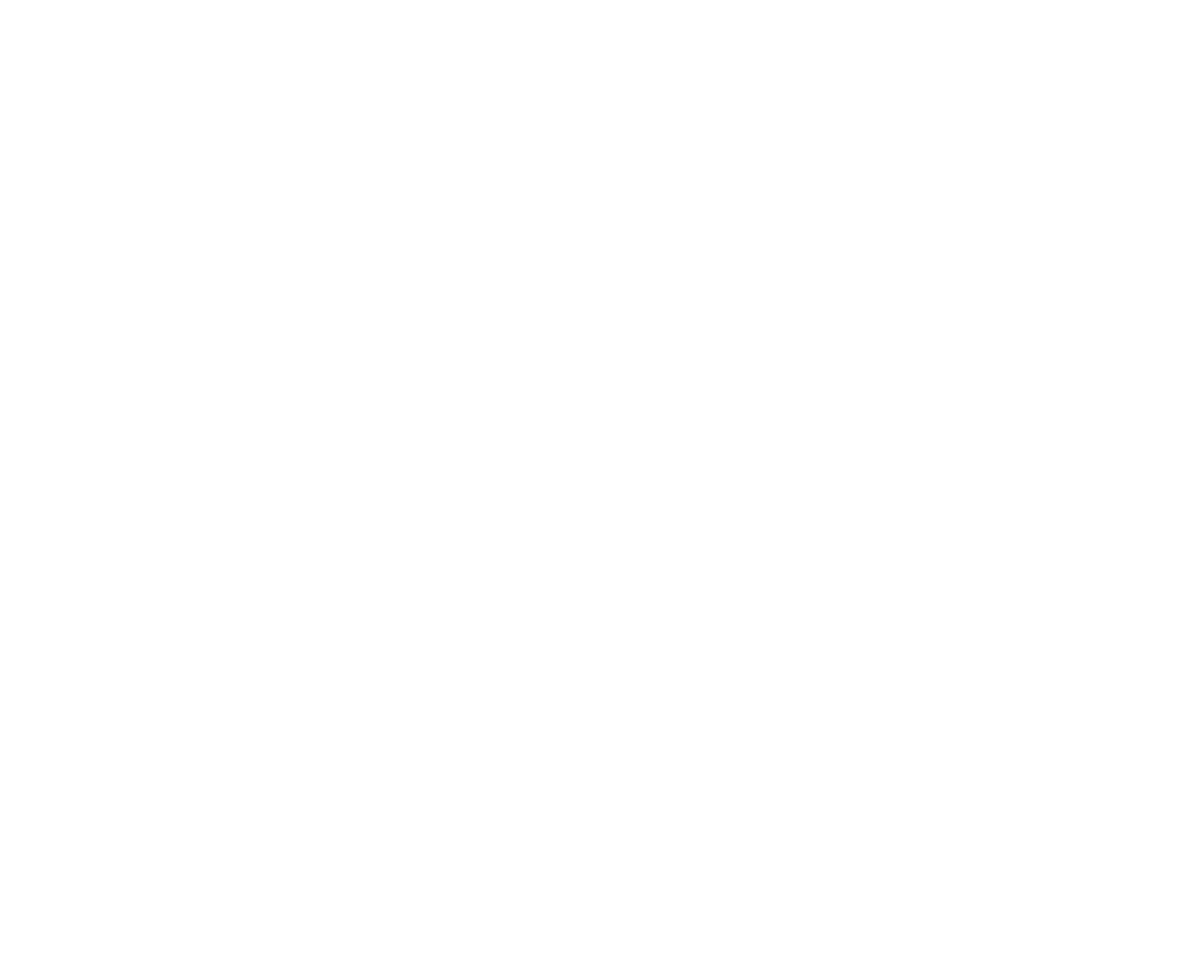
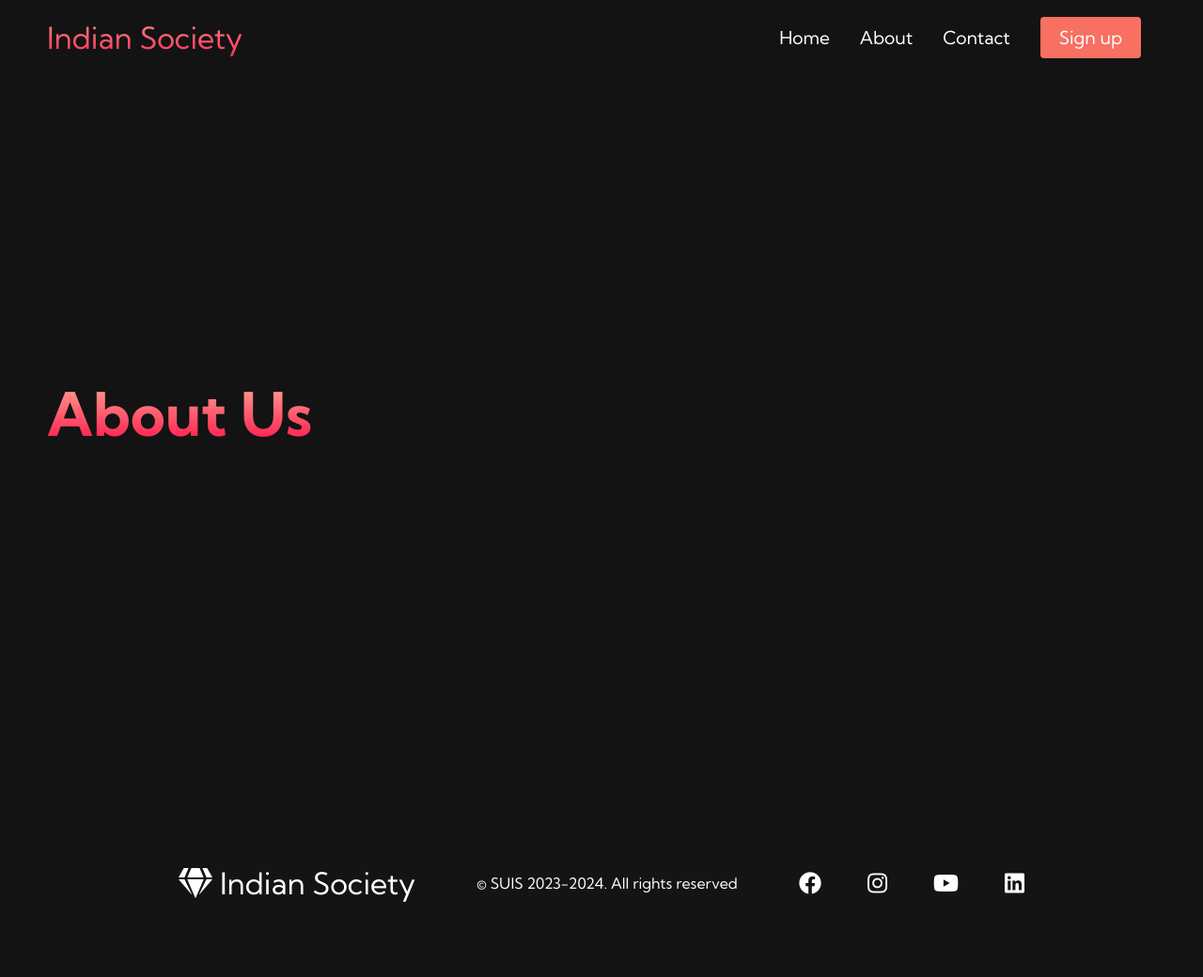
Before and after one commit to javagalxarnav/IndianSocWebsite, a plain HTML site: page about_us.html in a window 1280 px wide. Shown: the whole page at 94% size. Before the commit the page ends 800 px from the top, so only its background shows below. Drawn offline with Linux system fonts and the light colour scheme.

Commit message:
Contact, About, Home Pages

```diff
--- a/about_us.html
+++ b/about_us.html
@@ -0,0 +1,101 @@
+<!DOCTYPE html>
+<html lang="en">
+<head>
+    <meta charset="UTF-8" />
+    <meta name="viewport" content="width=device-width, initial-scale=1.0" />
+    <title>Indian Society - About Us</title>
+    <link rel="stylesheet" href="styles.css" />
+    <link
+            rel="stylesheet"
+            href="https://use.fontawesome.com/releases/v5.14.0/css/all.css"
+            integrity="sha384-HzLeBuhoNPvSl5KYnjx0BT+WB0QEEqLprO+NBkkk5gbc67FTaL7XIGa2w1L0Xbgc"
+            crossorigin="anonymous"
+    />
+    <link
+            href="https://fonts.googleapis.com/css2?family=Kumbh+Sans:wght@400;700&display=swap"
+            rel="stylesheet"
+    />
+</head>
+<body>
+<!-- Navbar Section -->
+<nav class="navbar">
+    <div class="navbar__container">
+        <a href="index.html" id="navbar__logo"></i>Indian Society</a>
+        <div class="navbar__toggle" id="mobile-menu">
+            <span class="bar"></span> <span class="bar"></span>
+            <span class="bar"></span>
+        </div>
+        <ul class="navbar__menu">
+            <li class="navbar__item">
+                <a href="index.html" class="navbar__links">Home</a>
+            </li>
+            <li class="navbar__item">
+                <a href="about_us.html" class="navbar__links">About </a>
+            </li>
+            <li class="navbar__item">
+                <a href="contact_us.html" class="navbar__links">Contact </a>
+            </li>
+            <li class="navbar__btn"><a href="https://su.sheffield.ac.uk/activities/view/indian-society?activity=76" class="button">Sign up</a></li>
+        </ul>
+    </div>
+</nav>
+
+<!-- Hero Section -->
+<div class="main">
+    <div class="main__container">
+        <div class="main__content">
+            <h1>About Us</h1>
+        </div>
+    </div>
+
+    <!-- Services Section -->
+
+    <!-- Footer Section -->
+    <div class="footer__container">
+
+        <section class="social__media">
+            <div class="social__media--wrap">
+                <div class="footer__logo">
+                    <a href="/" id="footer__logo"><i class="fas fa-gem"></i>Indian Society</a>
+                </div>
+                <p class="website__rights">© SUIS 2023-2024. All rights reserved</p>
+                <div class="social__icons">
+                    <a
+                            class="social__icon--link"
+                            href="https://www.facebook.com/uosindiansoc"
+                            target="_blank"
+                            aria-label="Facebook"
+                    >
+                        <i class="fab fa-facebook"></i>
+                    </a>
+                    <a
+                            class="social__icon--link"
+                            href="https://www.instagram.com/uosindiansoc/"
+                            target="_blank"
+                            aria-label="Instagram"
+                    >
+                        <i class="fab fa-instagram"></i>
+                    </a>
+                    <a
+                            class="social__icon--link"
+                            href="https://www.youtube.com/@sheffielduniindiansociety224/videos"
+                            target="_blank"
+                            aria-label="Youtube"
+                    >
+                        <i class="fab fa-youtube"></i>
+                    </a>
+                    <a
+                            class="social__icon--link"
+                            href="https://www.linkedin.com/company/uosindiansoc/about/"
+                            target="_blank"
+                            aria-label="LinkedIn"
+                    >
+                        <i class="fab fa-linkedin"></i>
+                    </a>
+                </div>
+            </div>
+        </section>
+    </div>
+
+</body>
+</html>
```
Also changed, not shown: contact_us.html (added, +101 -0 lines), index.html (+4 -4 lines).
